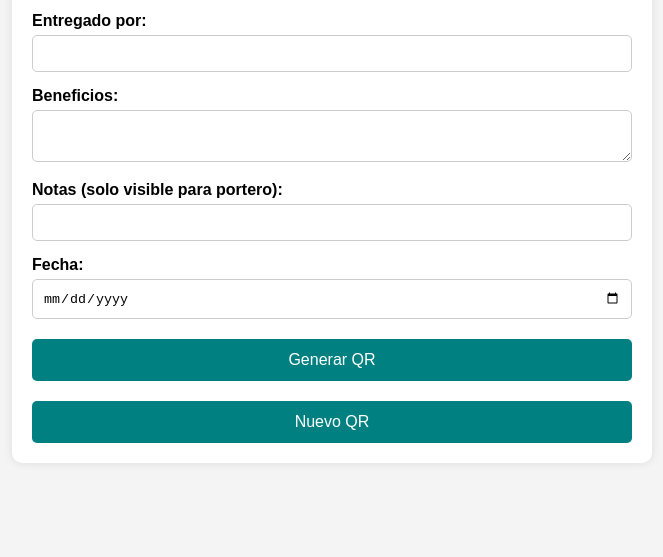
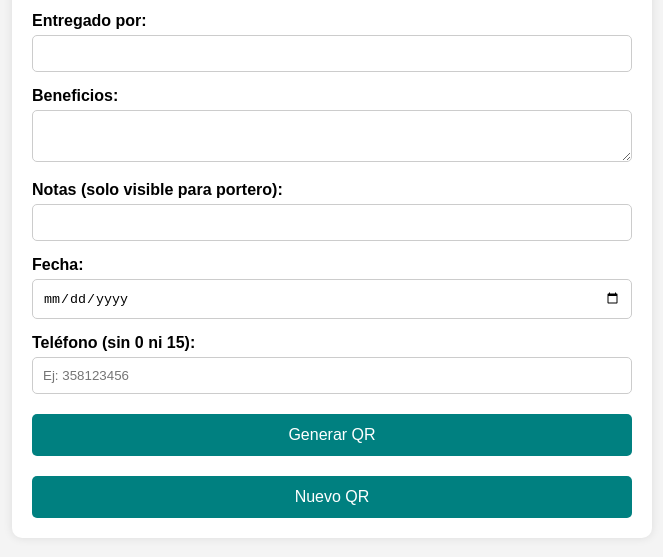
Before and after one commit to condesamansion/InvitacionesCondesa, a plain HTML site: page index.html in a window 1280 px wide. Shown: the part 191-748 px from the top of the page, without its empty margins (308-971 px from the left). Drawn offline with Linux system fonts and the light colour scheme.

Commit message:
Update index.html

```diff
--- a/index.html
+++ b/index.html
@@ -25,6 +25,9 @@
       <label for="fecha">Fecha:</label>
       <input type="date" id="fecha" name="fecha" required />
 
+      <label for="telefono">Teléfono (sin 0 ni 15):</label>
+      <input type="text" id="telefono" name="telefono" required placeholder="Ej: 358123456" />
+
       <button type="submit">Generar QR</button>
       <button type="button" id="resetBtn">Nuevo QR</button>
     </form>
@@ -33,10 +36,10 @@
       <div id="qrcode"></div>
       <p id="mensajeQR"></p>
       <a id="descargarQR" href="#" download="invitacion.png">Descargar QR</a>
+      <a id="whatsappBtn" href="#" target="_blank">Enviar por WhatsApp</a>
     </div>
   </div>
 
-  <!-- IMPORTANTE: colocar el script aquí al final -->
   <script src="https://cdnjs.cloudflare.com/ajax/libs/qrcodejs/1.0.0/qrcode.min.js"></script>
   <script src="script.js"></script>
 </body>
```
